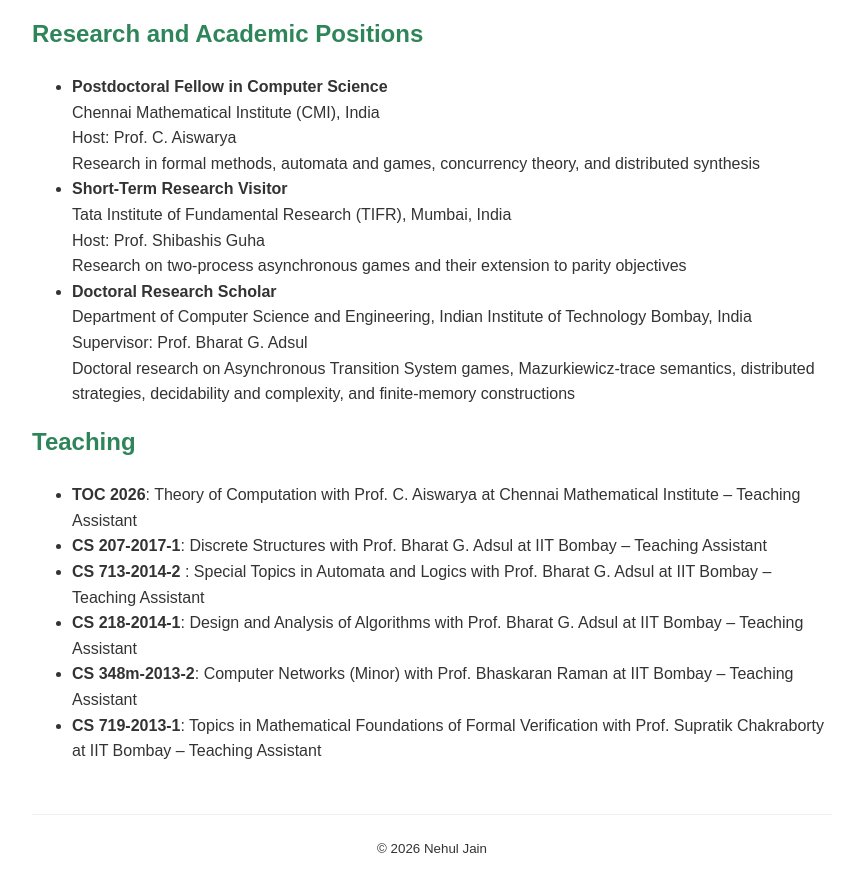
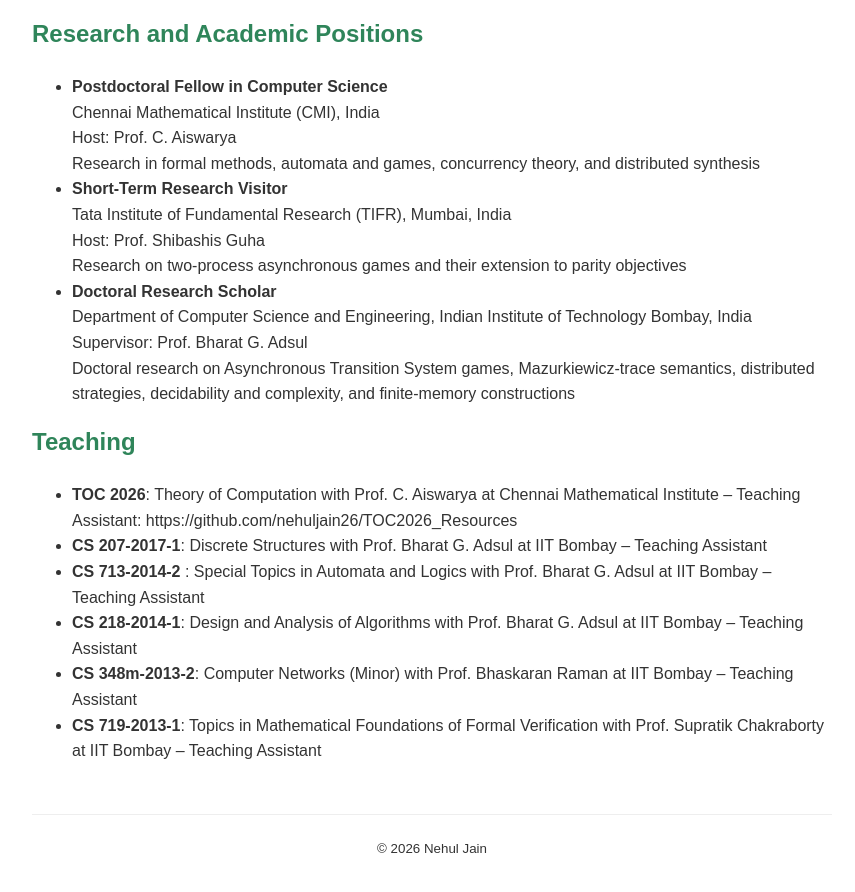
Before and after one commit to nehuljain26/nehuljain26.github.io, a Jekyll site: the page built from index.md, in a window 1280 px wide and 900 px high, scrolled down 1170 px. Shown: the top 892 px of the window, without its empty margins (208-1063 px from the left). Built offline with Jekyll 4.4.1, drawn with Linux system fonts in a browser that asks for light colours; part of the change alters nothing that is shown.

Commit message:
Update teaching.yml

```diff
--- a/_data/teaching.yml
+++ b/_data/teaching.yml
@@ -1,6 +1,6 @@
 - course: "Theory of Computation with Prof. C. Aiswarya"
   semester: "TOC 2026"
-  role: "Teaching Assistant"
+  role: "Teaching Assistant: https://github.com/nehuljain26/TOC2026_Resources"
   institute: "Chennai Mathematical Institute"
 
 - course: "Discrete Structures with Prof. Bharat G. Adsul"
```
